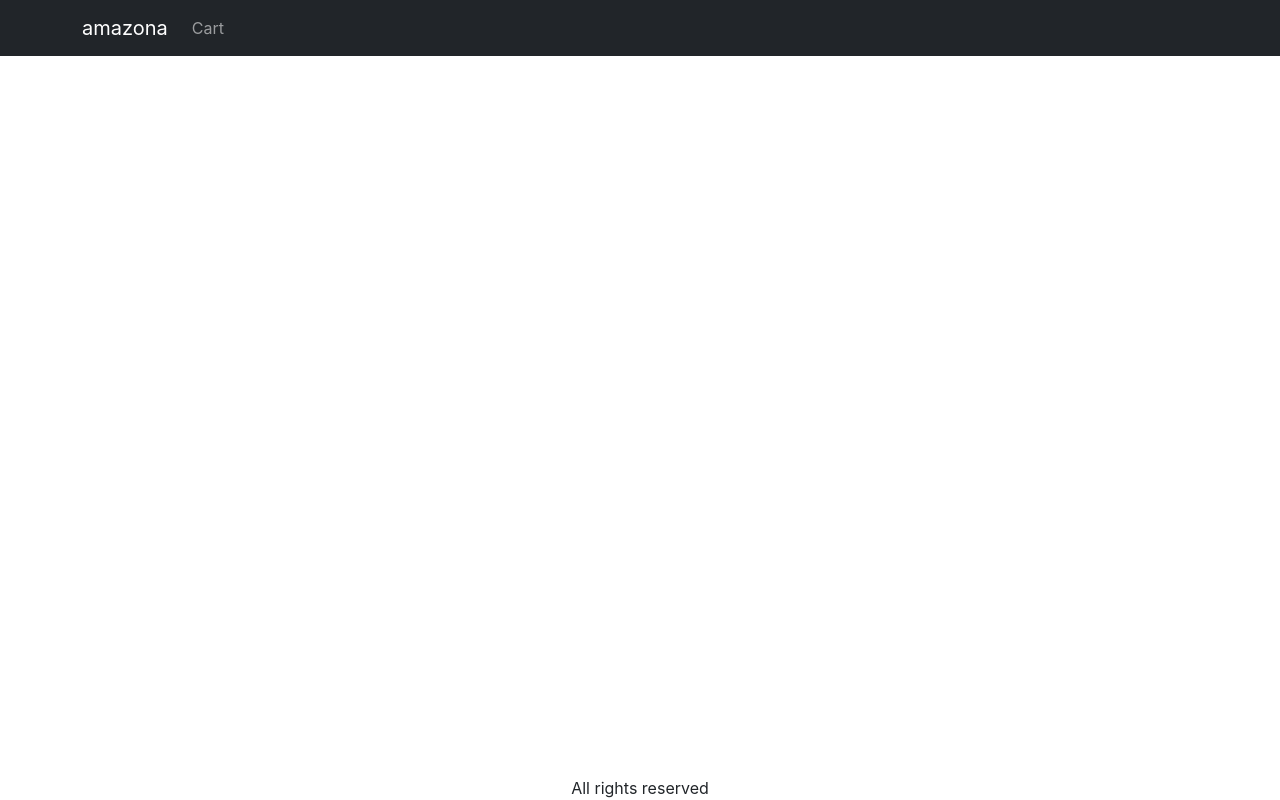
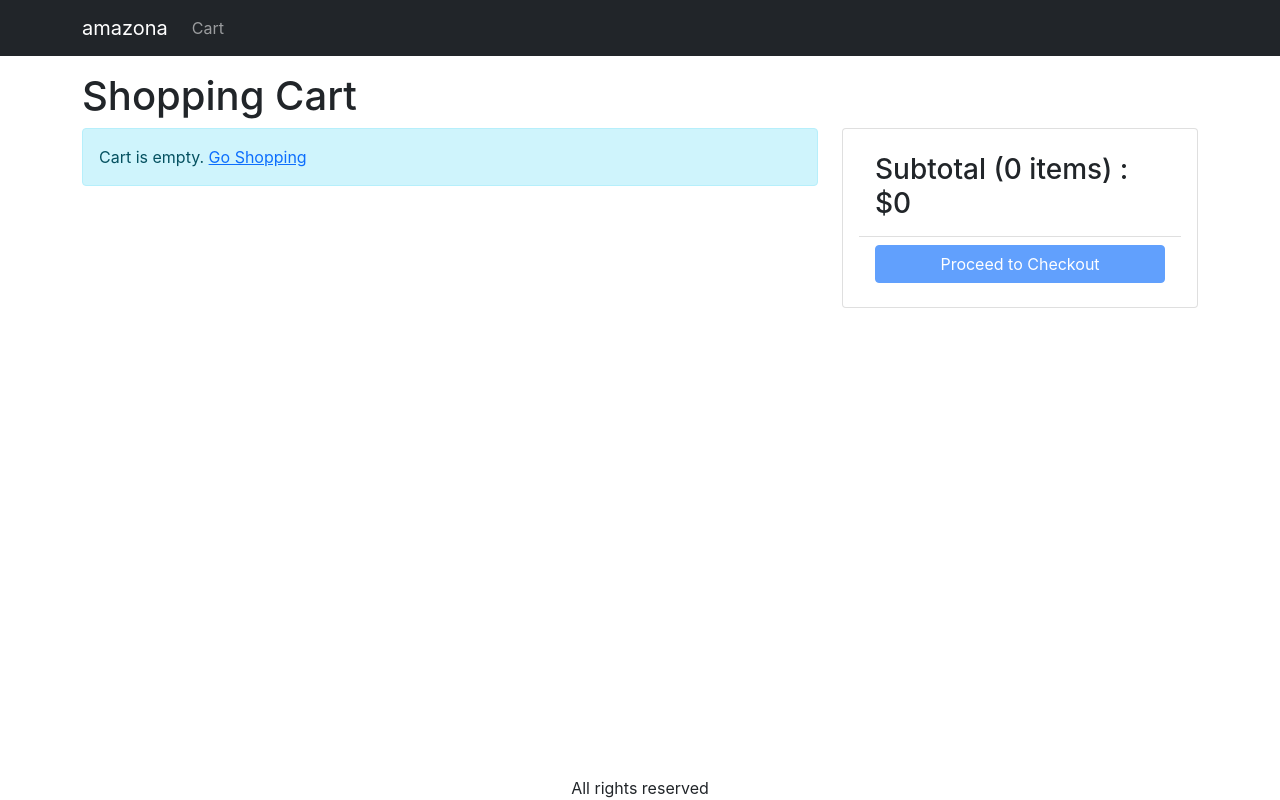
Before and after one commit to momotahar/mern-full-ecommerce, a React (Create React App) app in the folder frontend/: page /cart in a window 1280 px wide. Built offline with nearby package versions, Linux system fonts and the light colour scheme.

Commit message:
Create-Carte-Screen

```diff
--- a/frontend/src/App.js
+++ b/frontend/src/App.js
@@ -5,6 +5,7 @@
 import ProductScreen from "./screens/ProductScreen";
 import { useContext } from "react";
 import { Store } from "./Store";
+import { CartScreen } from "./screens/CartScreen";
 function App() {
   const { state } = useContext(Store)
   const {cart} = state
@@ -34,6 +35,7 @@
             <Routes>
               <Route exact path='/' element={<HomeScreen />} />
               <Route path='/product/:slug' element={<ProductScreen />} />
+              <Route path='/cart' element={<CartScreen/>}/>
             </Routes>
           </Container>
         </main>
--- a/frontend/src/index.css
+++ b/frontend/src/index.css
@@ -39,3 +39,6 @@
 .img-large{
   max-width: 100%;
 }
+.img-thumbnail{
+  width: 80px;
+}
--- /dev/null
+++ b/frontend/src/screens/CartScreen.jsx
@@ -0,0 +1,102 @@
+import { useContext } from "react";
+import {
+  Button,
+  Card,
+  Col,
+  ListGroup,
+  ListGroupItem,
+  Row,
+} from "react-bootstrap";
+import { Helmet } from "react-helmet-async";
+import { Link } from "react-router-dom";
+import MessageBox from "../components/MessageBox";
+import { Store } from "../Store";
+
+export const CartScreen = () => {
+  const { state, dispatch: ctxDispatch } = useContext(Store);
+  const {
+    cart: { cartItems },
+  } = state;
+  return (
+    <div>
+      <Helmet>
+        <title>Sopping Cart</title>
+      </Helmet>
+      <h1>Shopping Cart</h1>
+      <Row>
+        <Col md={8}>
+          {cartItems.length === 0 ? (
+            <MessageBox>
+              Cart is empty. <Link to='/'>Go Shopping</Link>{" "}
+            </MessageBox>
+          ) : (
+            <ListGroup>
+              {cartItems.map((item) => (
+                <ListGroup.Item key={item._id}>
+                  <Row className='align-items-center'>
+                    <Col md={4}>
+                      <img
+                        src={item.image}
+                        alt={item.name}
+                        className='img-fluid rounded img-thumbnail'
+                      />
+                      <Link to={`/product/${item.slug}`}>{item.name} </Link>
+                    </Col>
+                    <Col md={3}>
+                      <Button variant='light' disabled={item.quantity === 1}>
+                        <i className='fas fa-minus-circle'></i>
+                      </Button>
+                      <span>{item.quantity}</span>
+                      <Button
+                        variant='light'
+                        disabled={item.quantity === item.countInStock}
+                      >
+                        <i className='fas fa-plus-circle'></i>
+                      </Button>
+                    </Col>
+                    <Col md={3}>${item.price}</Col>
+                    <Col md={2}>
+                      <Button variant='light'>
+                        <i className='fas fa-trash'></i>
+                      </Button>
+                    </Col>
+                  </Row>
+                </ListGroup.Item>
+              ))}
+            </ListGroup>
+          )}
+        </Col>
+        <Col md={4}>
+          <Card>
+            <Card.Body>
+              <ListGroup variant='flush'>
+                <ListGroup.Item>
+                  <h3>
+                    Subtotal (
+                    {cartItems.reduce((a, item) => a + item.quantity, 0)} items)
+                    : $
+                    {cartItems.reduce(
+                      (a, item) => a + item.quantity * item.price,
+                      0
+                    )}
+                  </h3>
+                </ListGroup.Item>
+                <ListGroup.Item>
+                  <div className='d-grid'>
+                    <Button
+                      type='button'
+                      variant='primary'
+                      disabled={cartItems.length === 0}
+                    >
+                      Proceed to Checkout
+                    </Button>
+                  </div>
+                </ListGroup.Item>
+              </ListGroup>
+            </Card.Body>
+          </Card>
+        </Col>
+      </Row>
+    </div>
+  );
+};
--- a/frontend/src/screens/ProductScreen.jsx
+++ b/frontend/src/screens/ProductScreen.jsx
@@ -1,4 +1,4 @@
-import { useParams } from "react-router-dom";
+import { useParams, useNavigate} from "react-router-dom";
 
 import { useEffect, useReducer } from "react";
 import { Row, Col, ListGroup, Card, Badge, Button } from "react-bootstrap";
@@ -25,6 +25,7 @@
 };
 
 const ProductScreen = () => {
+  const navigate = useNavigate()
   const params = useParams();
   const { slug } = params;
 
@@ -64,6 +65,7 @@
       type: "CART_ADD_ITEM",
       payload: { ...product, quantity },
     });
+    navigate('/cart')
   };
 
   /*===========================================================*/
```
Also changed, not shown: 1 other file (tests, documents, lock files or other folders).
